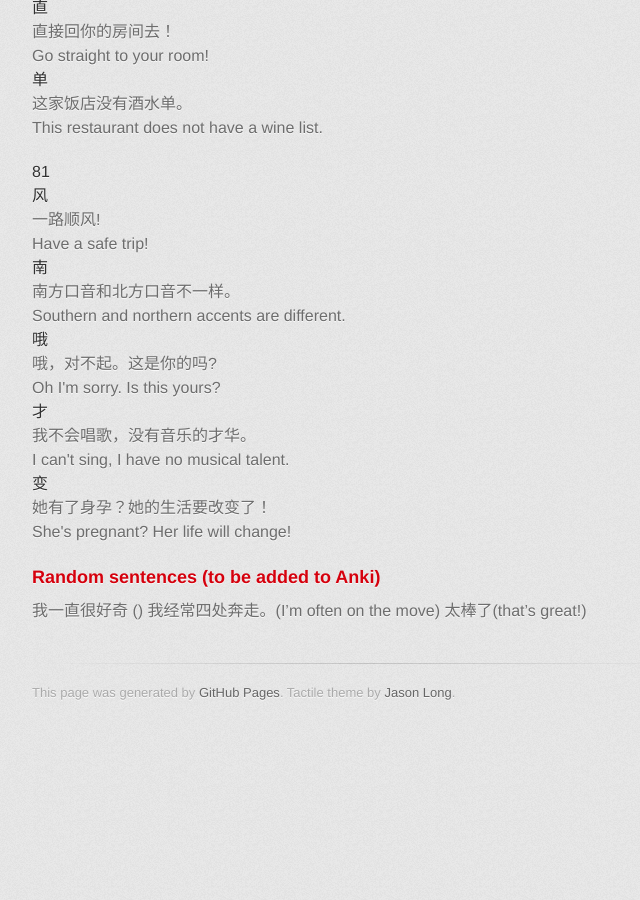
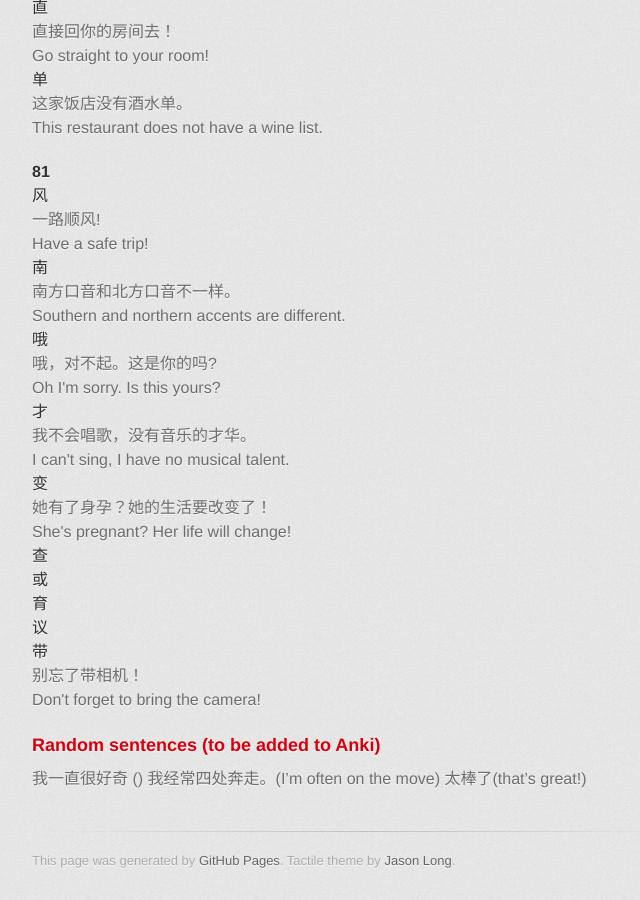
Before and after one commit to axiomiety/axiomiety.github.io, a Jekyll site: the page built from llog/mandarin.markdown, in a window 1280 px wide and 900 px high, scrolled down 5482 px. Shown: the whole window, without its empty margins (298-938 px from the left). Built offline with Jekyll 4.4.1, drawn with Linux system fonts in a browser that asks for light colours; nearby versions of some CDN libraries; some web fonts are replaced; before the commit the page ends 6214 px from its top, so only the background shows below that.

Commit message:
mandarin

```diff
--- a/llog/mandarin.markdown
+++ b/llog/mandarin.markdown
@@ -273,7 +273,7 @@ Character|Sentence|Translation
   <dd>This restaurant does not have a wine list.</dd>
 </dl>
 
-##### 81
+#### 81
 
 <dl>
   <dt>风</dt>
@@ -291,21 +291,21 @@ Character|Sentence|Translation
   <dt>变</dt>
   <dd>她有了身孕？她的生活要改变了！</dd>
   <dd>She's pregnant? Her life will change!</dd>
-  <dt></dt>
+  <dt>查</dt>
   <dd></dd>
   <dd></dd>
-  <dt></dt>
+  <dt>或</dt>
   <dd></dd>
   <dd></dd>
-  <dt></dt>
+  <dt>育</dt>
   <dd></dd>
   <dd></dd>
-  <dt></dt>
+  <dt>议</dt>
   <dd></dd>
   <dd></dd>
-  <dt></dt>
-  <dd></dd>
-  <dd></dd>
+  <dt>带</dt>
+  <dd>别忘了带相机！</dd>
+  <dd>Don't forget to bring the camera!</dd>
 </dl>
 
 ### Random sentences (to be added to Anki)
```
